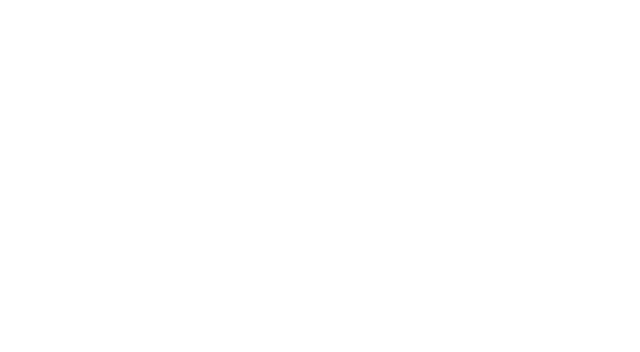
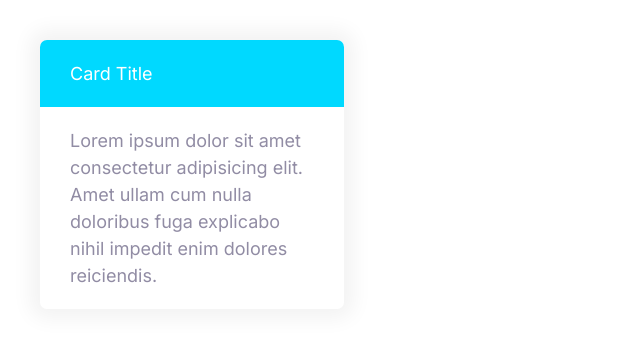
Before and after one commit to rjorge99/Moshify-Website, a plain HTML site: page index.html in a window 1280 px wide. Shown: the whole page, without its empty margins (0-640 px from the left). Drawn offline with Linux system fonts and the light colour scheme.

Commit message:
Card component added

```diff
--- a/css/styles.css
+++ b/css/styles.css
@@ -273,3 +273,25 @@ a {
         font-size: 1.5rem;
     }
 }
+
+/* Card */
+.card {
+    border-radius: 7px;
+    box-shadow: 0 0 20px 10px #f3f3f3;
+    overflow: hidden;
+}
+
+.card__header,
+.card__body {
+    padding: 2rem 3rem;
+}
+
+.card--primary .card__header {
+    background: var(--color-primary);
+    color: #fff;
+}
+
+.card--secondary .card__header {
+    background: var(--color-secondary);
+    color: #fff;
+}
--- a/index.html
+++ b/index.html
@@ -14,5 +14,15 @@
         <link rel="stylesheet" href="css/normalize.css" />
         <link rel="stylesheet" href="css/styles.css" />
     </head>
-    <body></body>
+    <body>
+        <div style="width: 30%; padding: 4rem">
+            <div class="card card--secondary">
+                <div class="card__header">Card Title</div>
+                <div class="card__body">
+                    Lorem ipsum dolor sit amet consectetur adipisicing elit. Amet ullam cum nulla
+                    doloribus fuga explicabo nihil impedit enim dolores reiciendis.
+                </div>
+            </div>
+        </div>
+    </body>
 </html>
```
Also changed, not shown: components/card.html (added, +7 -0 lines).
